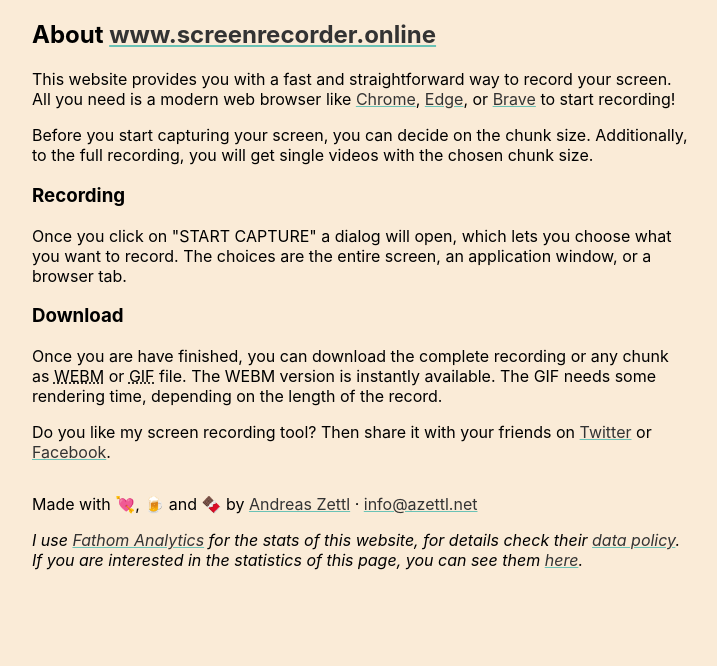
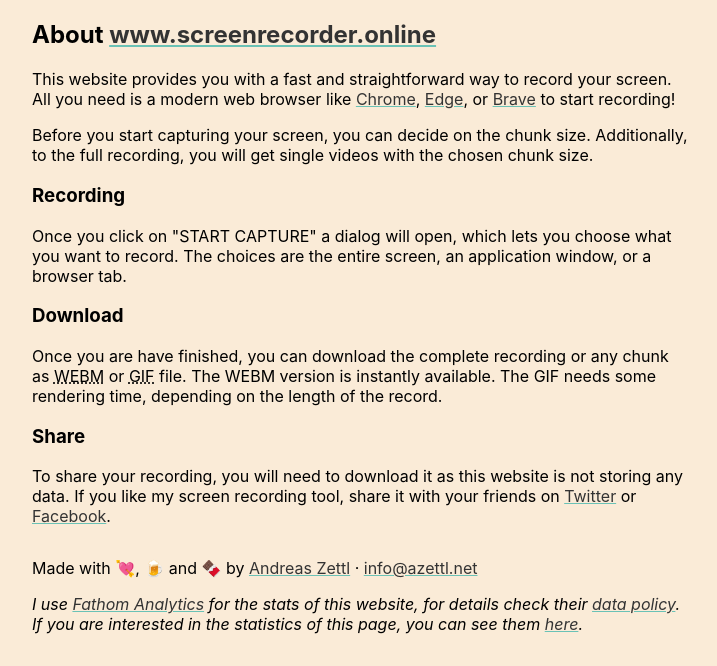
Before and after one commit to azettl/screenrecorder, a Jekyll site: the page built from README.md, in a window 1280 px wide, cut to the strip 654-1320 px from the top of the page. Shown: the whole strip, without its empty margins (280-997 px from the left). Built offline with Jekyll 4.4.1, drawn with Linux system fonts in a browser that asks for light colours; before the commit the page ends 1256 px from its top, so only the background shows below that.

Commit message:
Update page.html

```diff
--- a/_layouts/page.html
+++ b/_layouts/page.html
@@ -100,8 +100,10 @@
                     <abbr title="Graphics Interchange Format">GIF</abbr> file.
                     The WEBM version is instantly available. The GIF needs some rendering time, depending on the length of the record.
                 </p>
+                <h3>Share</h3>
                 <p>
-                    Do you like my screen recording tool? Then share it with your friends on
+                    To share your recording, you will need to download it as this website is not storing any data.
+                    If you like my screen recording tool, share it with your friends on
                     <a target="_blank" rel="noreferrer noopener" href="https://twitter.com/share?url=https://www.screenrecorder.online/&amp;text={{ page.title }}">Twitter</a>
                     or <a target="_blank" rel="noreferrer noopener" href="https://www.facebook.com/dialog/share?app_id=390128455121154&amp;display=popup&amp;href=https://www.screenrecorder.online/&amp;redirect_uri=https://www.facebook.com/">Facebook</a>.
                 </p>
```
